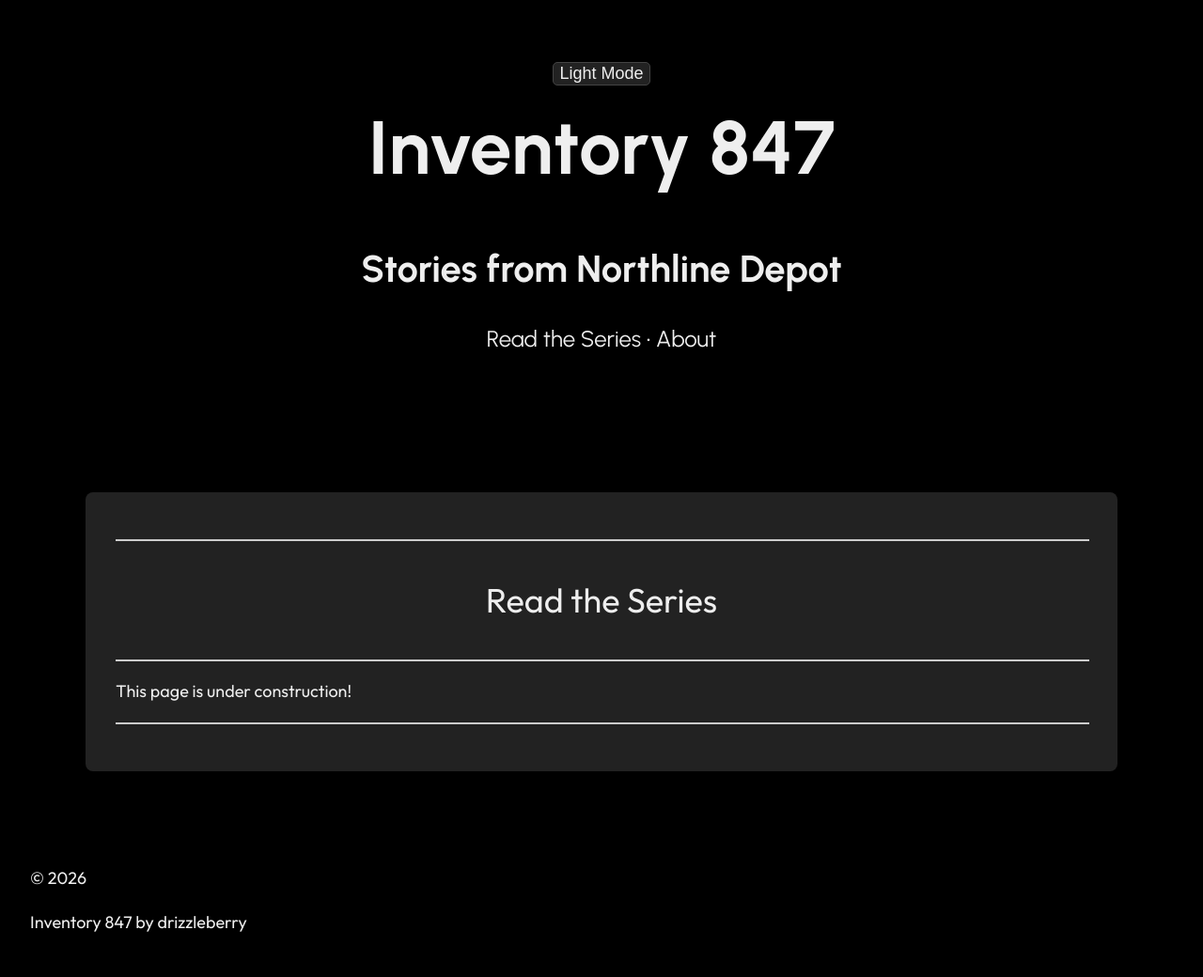
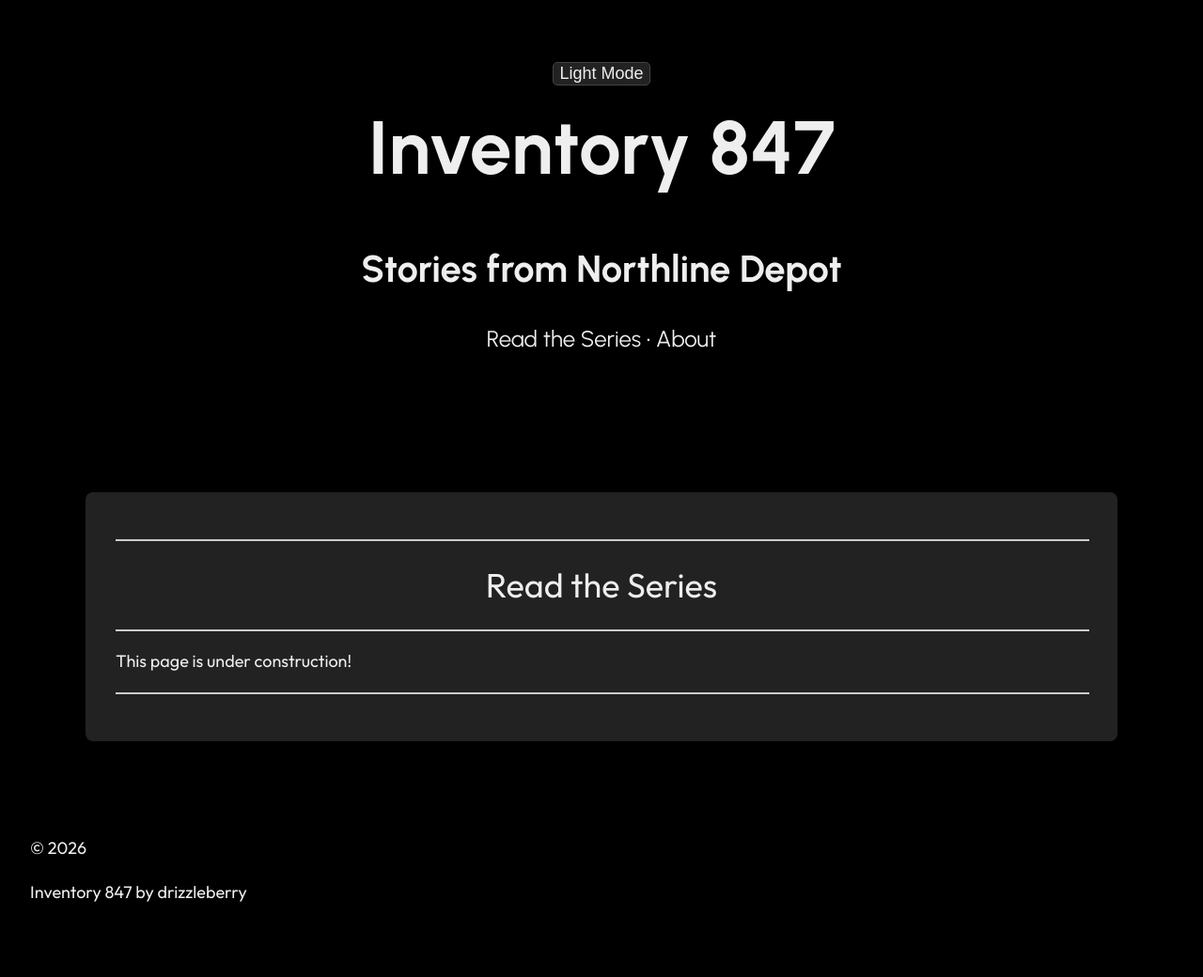
Before and after one commit to drizzleberry/drizzleberry.github.io, a Jekyll site: the page built from index.md, in a window 1280 px wide. Shown: the whole page at 94% size. Built offline with Jekyll 4.4.1, drawn with Linux system fonts in a browser that asks for light colours; after the commit the page ends 1008 px from its top, so only the background shows below that.

Commit message:
Update style.css

```diff
--- a/assets/css/style.css
+++ b/assets/css/style.css
@@ -85,11 +85,11 @@ header div.site-nav {
   margin: auto;
 }
 
-.title {
+div.title {
   text-align: center;
   font-size: 2em;
   position: relative;
-  padding: 1rem;
+  padding: 0;
 }
 
 a {
```
